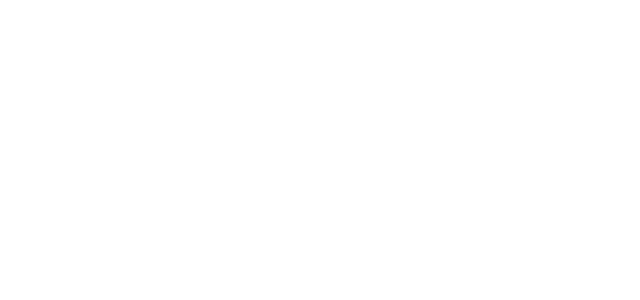
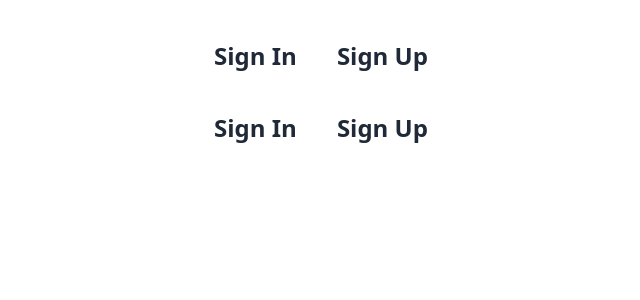
Before and after one commit to KhanZiaul/React-JS, a React (Vite) app in the folder 06-react-firebase-2/: page / in a window 1280 px wide. Shown: the top 300 px of the page, without its empty margins (319-959 px from the left). Built offline with nearby package versions, Linux system fonts and the light colour scheme.

Commit message:
header, signup , signin components added

```diff
--- a/06-react-firebase-2/src/App.jsx
+++ b/06-react-firebase-2/src/App.jsx
@@ -1,9 +1,12 @@
 import React from 'react';
+import { Outlet } from 'react-router-dom';
+import Header from './Components/Header/Header';
 
 const App = () => {
   return (
-    <div>
-
+    <div >
+      <Header></Header>
+      <Outlet></Outlet>
     </div>
   );
 };
--- a/06-react-firebase-2/src/Components/Header/Header.jsx
+++ b/06-react-firebase-2/src/Components/Header/Header.jsx
@@ -1,9 +1,11 @@
 import React from 'react';
+import { Link } from 'react-router-dom';
 
 const Header = () => {
     return (
-        <div>
-
+        <div className='flex justify-center items-center gap-10 mt-10 text-2xl font-bold'>
+            <Link to='/signin'>Sign In</Link>
+            <Link to='/signup'>Sign Up</Link>
         </div>
     );
 };
--- a/06-react-firebase-2/src/main.jsx
+++ b/06-react-firebase-2/src/main.jsx
@@ -12,10 +12,10 @@
   {
     path: "/",
     element: <App></App>,
-    children:[
+    children: [
       {
-        path:'/',
-        element:<Header></Header>
+        path: '/',
+        element: <Header></Header>
       }
     ]
   },
@@ -23,6 +23,6 @@
 
 ReactDOM.createRoot(document.getElementById('root')).render(
   <React.StrictMode>
-    <App />
+    <RouterProvider router={router} />
   </React.StrictMode>,
 )
```
